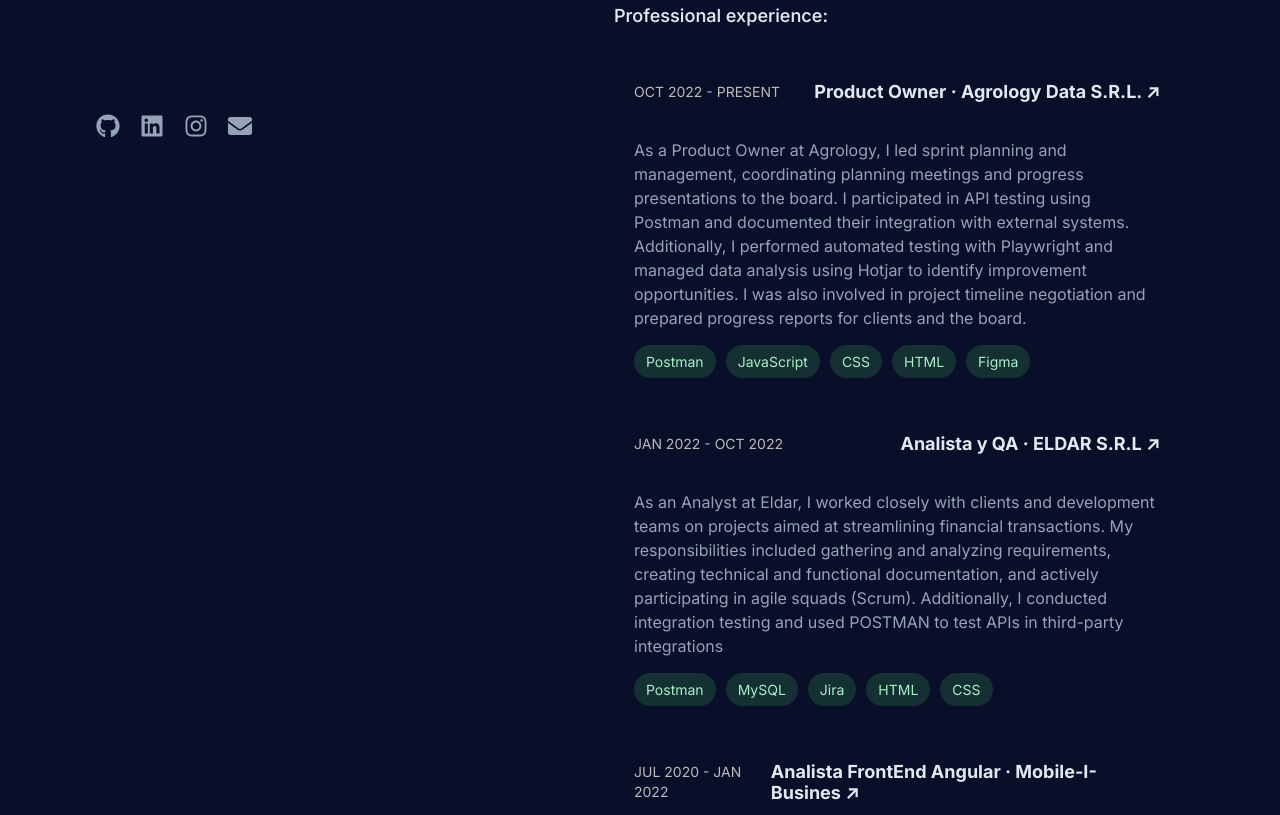
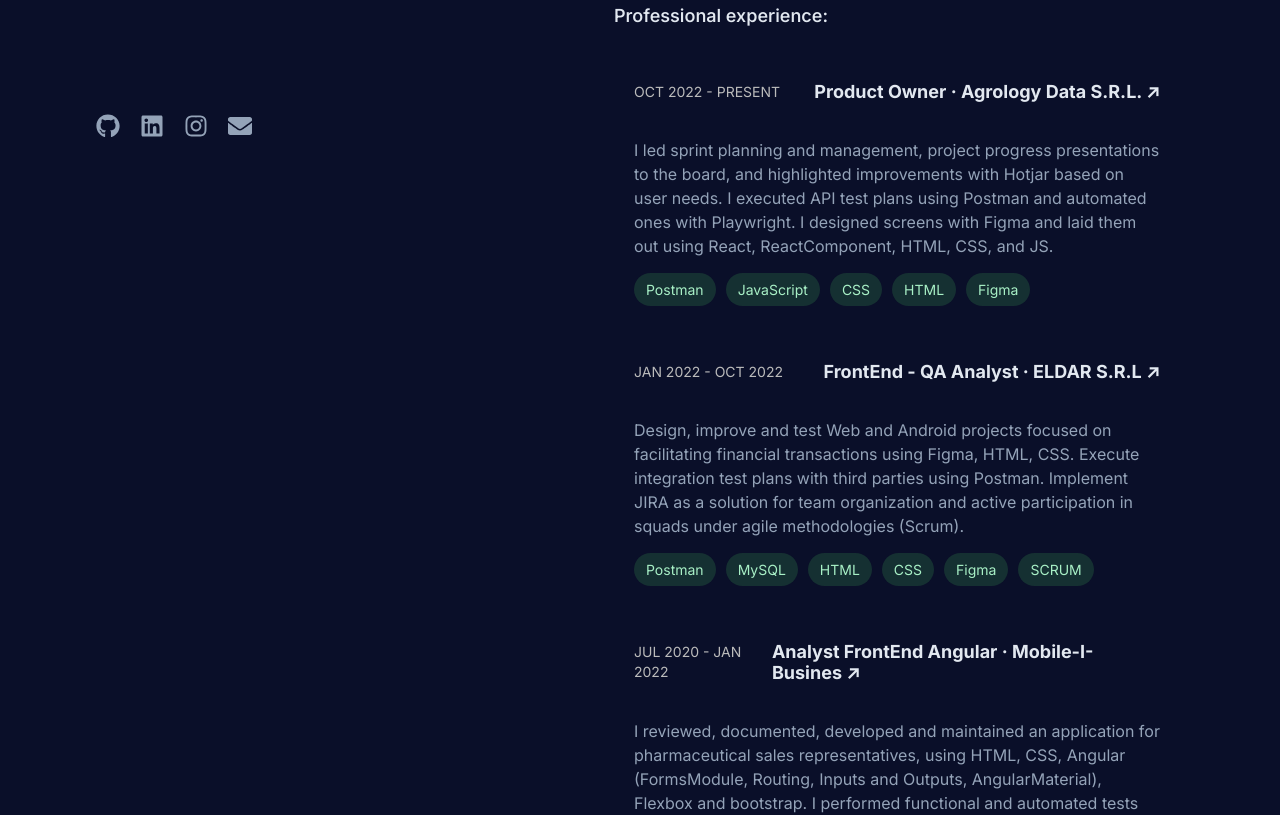
Before and after one commit to Nahuell99/cv-web-gastonponce, a React (Vite) app: page / in a window 1280 px wide. Shown: the part 560-1375 px from the top of the page. Built offline with nearby package versions, Linux system fonts and the light colour scheme.

Commit message:
Ajuste de textos

```diff
--- a/locales/en.json
+++ b/locales/en.json
@@ -20,9 +20,9 @@
     "presentation-p3-2": " and as an implementer of payment transaction facilitators for ",
     "presentation-p4": "In my free time, I practice climbing, go to the gym regularly, enjoy visiting theaters and cinemas in Buenos Aires, and I am passionate about retro video games.",
     "professionalExperience:": "Professional experience:",
-    "descriptionAgrology": "As a Product Owner at Agrology, I led sprint planning and management, coordinating planning meetings and progress presentations to the board. I participated in API testing using Postman and documented their integration with external systems. Additionally, I performed automated testing with Playwright and managed data analysis using Hotjar to identify improvement opportunities. I was also involved in project timeline negotiation and prepared progress reports for clients and the board.",
-    "descriptionEldar": "As an Analyst at Eldar, I worked closely with clients and development teams on projects aimed at streamlining financial transactions. My responsibilities included gathering and analyzing requirements, creating technical and functional documentation, and actively participating in agile squads (Scrum). Additionally, I conducted integration testing and used POSTMAN to test APIs in third-party integrations",
-    "descriptionMiB": "I collaborated in the sales area of the product for pharmaceutical representatives, actively participating in all stages of the product lifecycle, from requirements gathering to final implementation. My role involved functional and technical analysis, presenting proposals to potential clients, and developing user interfaces using Angular and Angular Material.",
+    "descriptionAgrology": "I led sprint planning and management, project progress presentations to the board, and highlighted improvements with Hotjar based on user needs. I executed API test plans using Postman and automated ones with Playwright. I designed screens with Figma and laid them out using React, ReactComponent, HTML, CSS, and JS.",
+    "descriptionEldar": "Design, improve and test Web and Android projects focused on facilitating financial transactions using Figma, HTML, CSS. Execute integration test plans with third parties using Postman. Implement JIRA as a solution for team organization and active participation in squads under agile methodologies (Scrum).",
+    "descriptionMiB": "I reviewed, documented, developed and maintained an application for pharmaceutical sales representatives, using HTML, CSS, Angular (FormsModule, Routing, Inputs and Outputs, AngularMaterial), Flexbox and bootstrap. I performed functional and automated tests (playwright) to ensure product quality. The software's main clients included Colgate, Pfizer, Andrómaco, Bayer, among others.",
     "fullCV": "View full CV",
     "personalProjects": "Personal projects:",
     "statisticsSpotify": "Statistics of your Spotify",
--- a/locales/es.json
+++ b/locales/es.json
@@ -20,9 +20,9 @@
     "presentation-p3-2": " e implementador de facilitadores de transacciones de pago para ",
     "presentation-p4": "En mi tiempo libre practico escalada, voy regularmente al gimnasio, me gusta ir a los teatros y cines de Buenos Aires y soy un apasionado de los videojuegos retro.",
     "professionalExperience:": "Experiencia profesional:",
-    "descriptionAgrology": "Como ProductOwner en Agrology, lideré la planificación y gestión de sprints, coordinando reuniones de planning y presentaciones de avances al directorio. Participé en pruebas de APIs utilizando Postman y documenté su integración con sistemas externos. Además, realicé testing automatizado con Playwright y gestioné el análisis de datos de Hotjar para identificar oportunidades de mejora participando en la negociación de tiempos de proyecto y la elaboración de informes de progreso para clientes y directorio.",
-    "descriptionEldar": "Como Analista en Eldar, colaboré estrechamente con clientes y equipos de desarrollo en proyectos enfocados en facilitar las transacciones financieras. Mis responsabilidades incluyeron el relevamiento y análisis de propuestas, la generación de documentación técnica y funcional, y la participación activa en squads bajo metodologías ágiles (Scrum). Además, ejecute pruebas de integración y utilizando POSTMAN para probar APIs en integraciones de terceros.",
-    "descriptionMiB": "Colabore en el área de ventas del producto a visitadores farmacéuticos, participé activamente en todas las etapas del ciclo de vida del producto, desde el relevamiento de requerimientos hasta la implementación final. Mi rol incluía el análisis funcional y técnico, la presentación de propuestas a clientes potenciales, y el desarrollo de interfaces de usuario utilizando Angular y Angular Material.",
+    "descriptionAgrology": "Lideré la planificación y gestión de sprints, presentaciones de avances de proyectos a directorio y releve mejoras con Hotjar en base a necesidades de los usuarios. Ejecuté planes de pruebas de APIs utilizando Postman y automatizadas con Playwright. Diseñe pantallas con Figma y el mequetado de las mismas utilizando React, ReactComponent, HTML, CSS y JS.",
+    "descriptionEldar": "Diseñe, mejore y probé proyectos Web y Android enfocados en facilitar las transacciones financieras utilizando Figma, HTML, CSS. Ejecute planes de pruebas de integración con tercero utilizando Postman. Implemente JIRA como solucion para la organizacion de los equipos y la participación activa en squads bajo metodologías ágiles (Scrum).",
+    "descriptionMiB": "Relevé, documente, desarrollé y mantuve una aplicación para visitadores farmacéuticos, utilizando HTML, CSS, Angular (FormsModule, Routing, Inputs y outputs, AngularMaterial), Flexbox y bootstrap. Realicé pruebas funcionales y automatizadas (playwright) para asegurar la calidad del producto. Entre los principales clientes del software se encontraban Colgate, Pfizer, Andrómaco, Bayer, entre otros.",
     "fullCV": "Ver CV completo",
     "personalProjects": "Proyectos personales:",
     "statisticsSpotify": "Estadísticas de tu Spotify",
--- a/src/App.tsx
+++ b/src/App.tsx
@@ -77,20 +77,20 @@
             <ExperienceCard
               startYear={t("JAN")+" 2022"}
               endYear={t("OCT")+" 2022"}
-              position="Analista y QA"
+              position="FrontEnd - QA Analyst"
               link="https://www.eldars.com.ar/"
               company="ELDAR S.R.L"
               description={t("descriptionEldar")}
-              tools={['Postman', 'MySQL', 'Jira', 'HTML', 'CSS']}
+              tools={['Postman', 'MySQL', 'HTML', 'CSS','Figma','SCRUM']}
             />
             <ExperienceCard
               startYear={t("JUL")+" 2020"}
               endYear={t("JAN")+" 2022"}
-              position="Analista FrontEnd Angular"
+              position="Analyst FrontEnd Angular"
               link="https://www.mobile-i-business.com/"
               company="Mobile-I-Busines"
               description={t("descriptionMiB")}
-              tools={['FormsModule', 'Routing', 'NgRx', 'AngularMaterial', 'Flexbox', 'Bootstrap', 'Angular', 'MySQL', 'Postman']}
+              tools={['FormsModule', 'Routing', 'NgRx', 'AngularMaterial', 'Flexbox', 'Bootstrap', 'Angular', 'MySQL', 'Postman', 'HTML','CSS','PlaywRight']}
             />
             <div>
               <h4>
```
